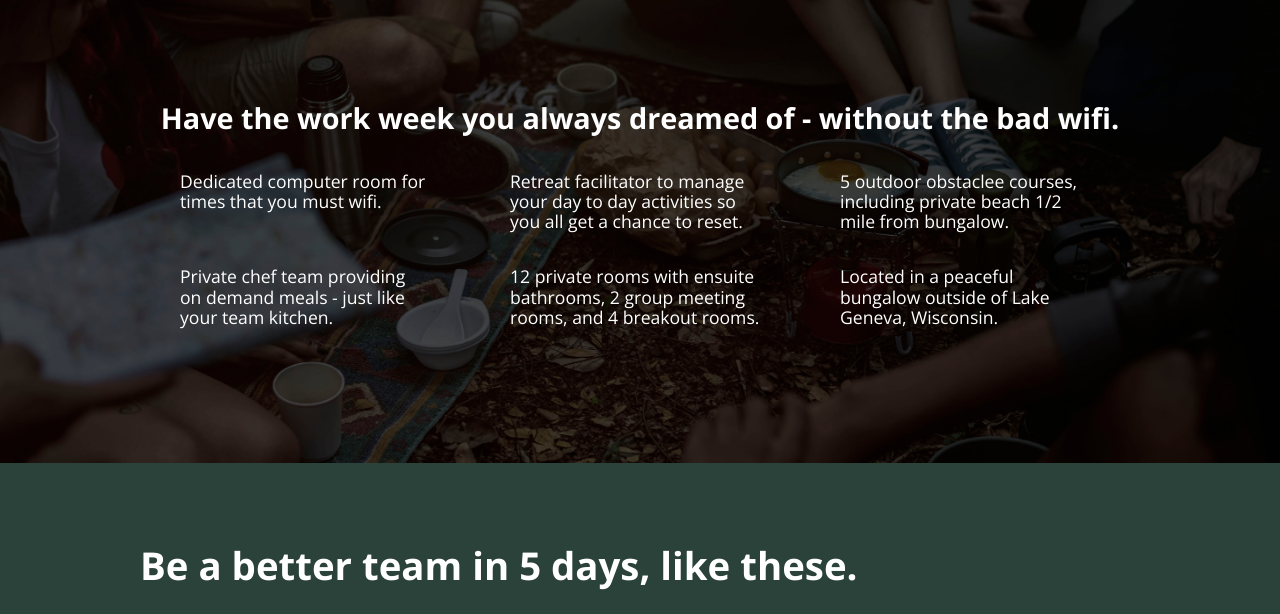
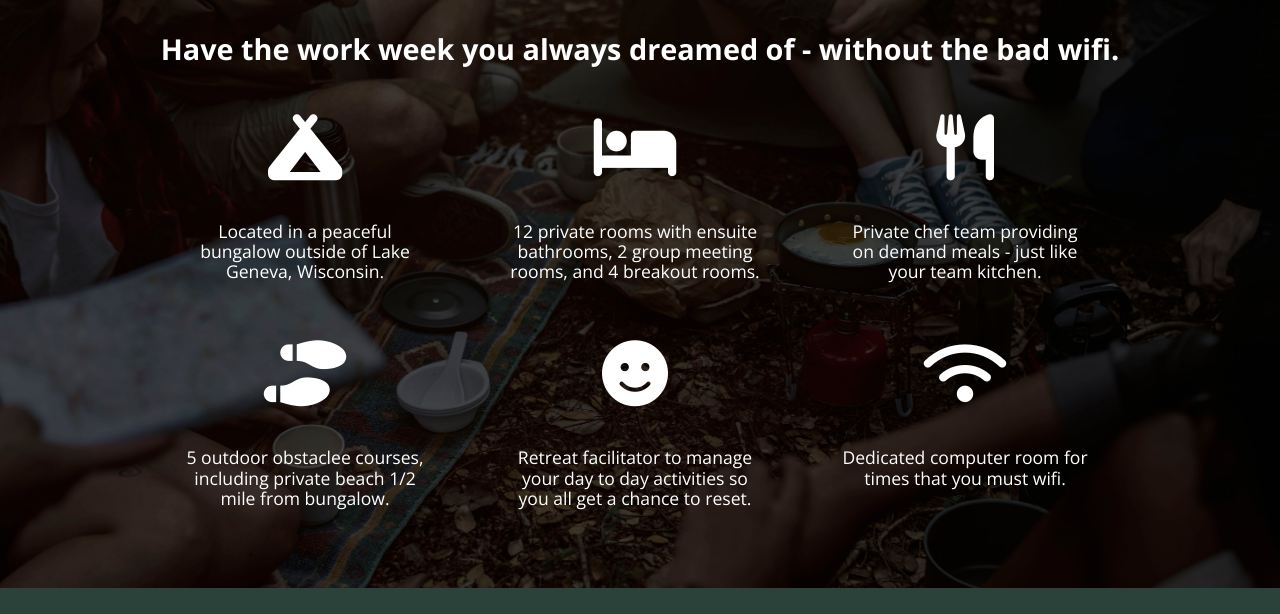
Before and after one commit to brian-hornbrook/Boilerplate, a website built with Parcel: page index.html in a window 1280 px wide. Shown: the part 965-1579 px from the top of the page. Built offline with nearby package versions, Linux system fonts and the light colour scheme.

Commit message:
Added features icons

```diff
--- a/css/main.css
+++ b/css/main.css
@@ -261,8 +261,19 @@
       flex-flow: column;
     }
 
+    .features article {
+      margin: 30px 0;
+    }
+
     .features article p {
       font-size: .9rem;
+      text-align: center;
+      margin: 0;
+    }
+
+    .features article i {
+      font-size: 3.75em;
+      margin-bottom: 40px;
     }
 
      /* reviews */
--- a/index.html
+++ b/index.html
@@ -23,7 +23,8 @@
   <!-- FONTS -->
   <link href="https://fonts.googleapis.com/css?family=Open+Sans:400,700|Poppins:500,700" rel="stylesheet">
 
-  <!-- images -->
+  <!-- icon fonts -->
+  <script src="https://kit.fontawesome.com/8d4052a3da.js" crossorigin="anonymous"></script>
 
 
   <meta name="theme-color" content="#fafafa">
@@ -74,33 +75,33 @@
         <h1>Have the work week you always dreamed of - without the bad wifi.</h1>
         <div class="features-items">
           <article>
-            <p class="fontawesome-icon"></p>
-            <p class="features-item-description">Dedicated computer room for times that you must wifi.</p>
+            <p class="fontawesome-icon"><i class="fas fa-campground"></i></p>
+            <p class="features-item-description">Located in a peaceful bungalow outside of Lake Geneva, Wisconsin.</p>
           </article>
           <article>
-            <p class="fontawesome-icon"></p>
-            <p class="features-item-description">Retreat facilitator to manage your day to day activities so you all
-              get a chance to reset.</p>
-          </article>
-          <article>
-            <p class="fontawesome-icon"></p>
-            <p class="features-item-description">5 outdoor obstaclee courses, including private beach 1/2 mile from
-              bungalow.</p>
-          </article>
-          <article>
-            <p class="fontawesome-icon"></p>
-            <p class="features-item-description">Private chef team providing on demand meals - just like your team
-              kitchen.</p>
-          </article>
-          <article>
-            <p class="fontawesome-icon"></p>
+            <p class="fontawesome-icon"><i class="fas fa-bed"></i></p>
             <p class="features-item-description">12 private rooms with ensuite bathrooms, 2 group meeting rooms, and 4
               breakout
               rooms.</p>
           </article>
           <article>
-            <p class="fontawesome-icon"></p>
-            <p class="features-item-description">Located in a peaceful bungalow outside of Lake Geneva, Wisconsin.</p>
+            <p class="fontawesome-icon"><i class="fas fa-utensils"></i></p>
+            <p class="features-item-description">Private chef team providing on demand meals - just like your team
+              kitchen.</p>
+          </article>
+          <article>
+            <p class="fontawesome-icon"><i class="fas fa-shoe-prints"></i></p>
+            <p class="features-item-description">5 outdoor obstaclee courses, including private beach 1/2 mile from
+              bungalow.</p>
+          </article>
+          <article>
+            <p class="fontawesome-icon"><i class="fas fa-smile"></i></p>
+            <p class="features-item-description">Retreat facilitator to manage your day to day activities so you all
+              get a chance to reset.</p>
+          </article>
+          <article>
+            <p class="fontawesome-icon"><i class="fas fa-wifi"></i></p>
+            <p class="features-item-description">Dedicated computer room for times that you must wifi.</p>
           </article>
         </div>
       </div>
```
